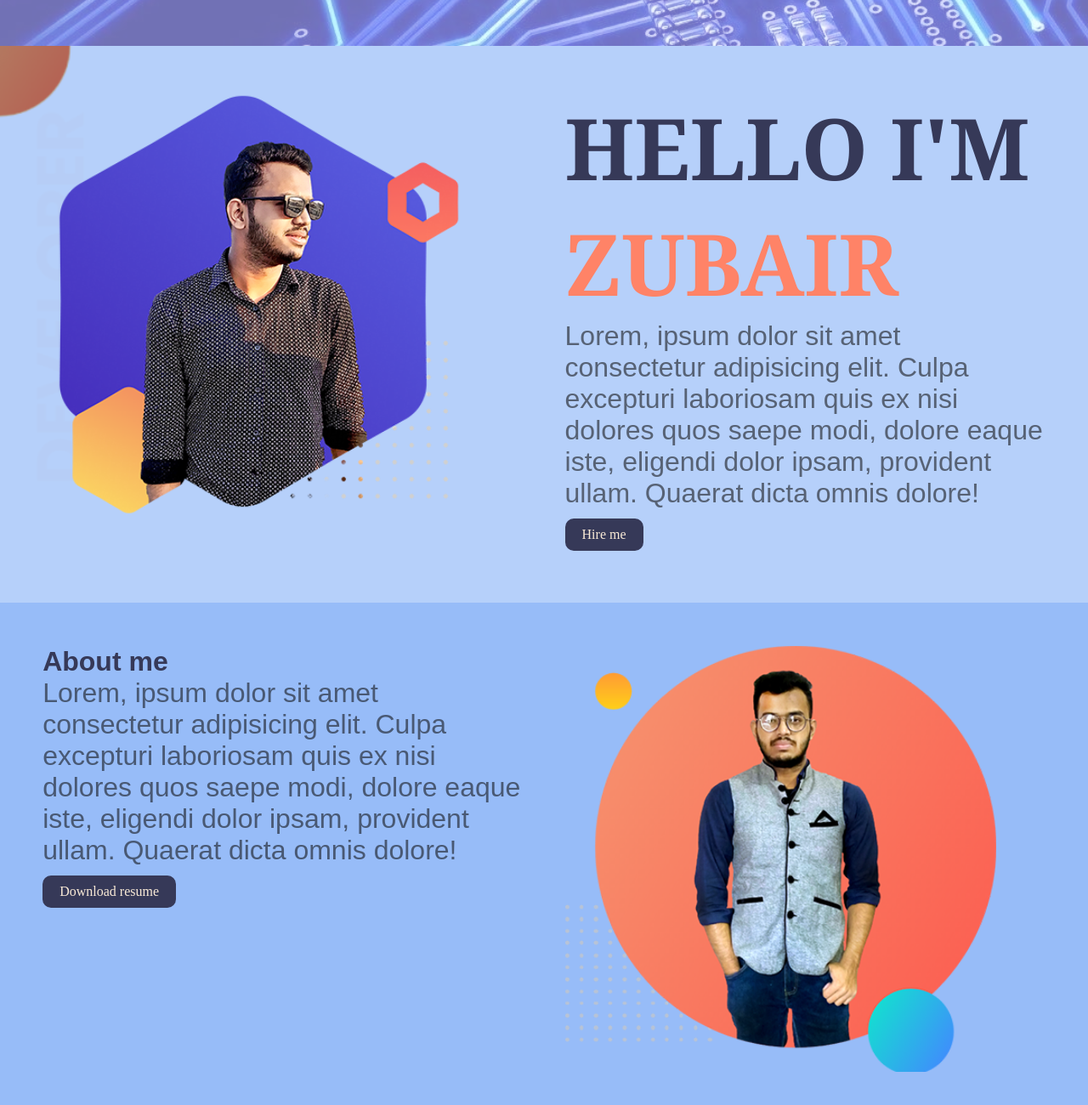
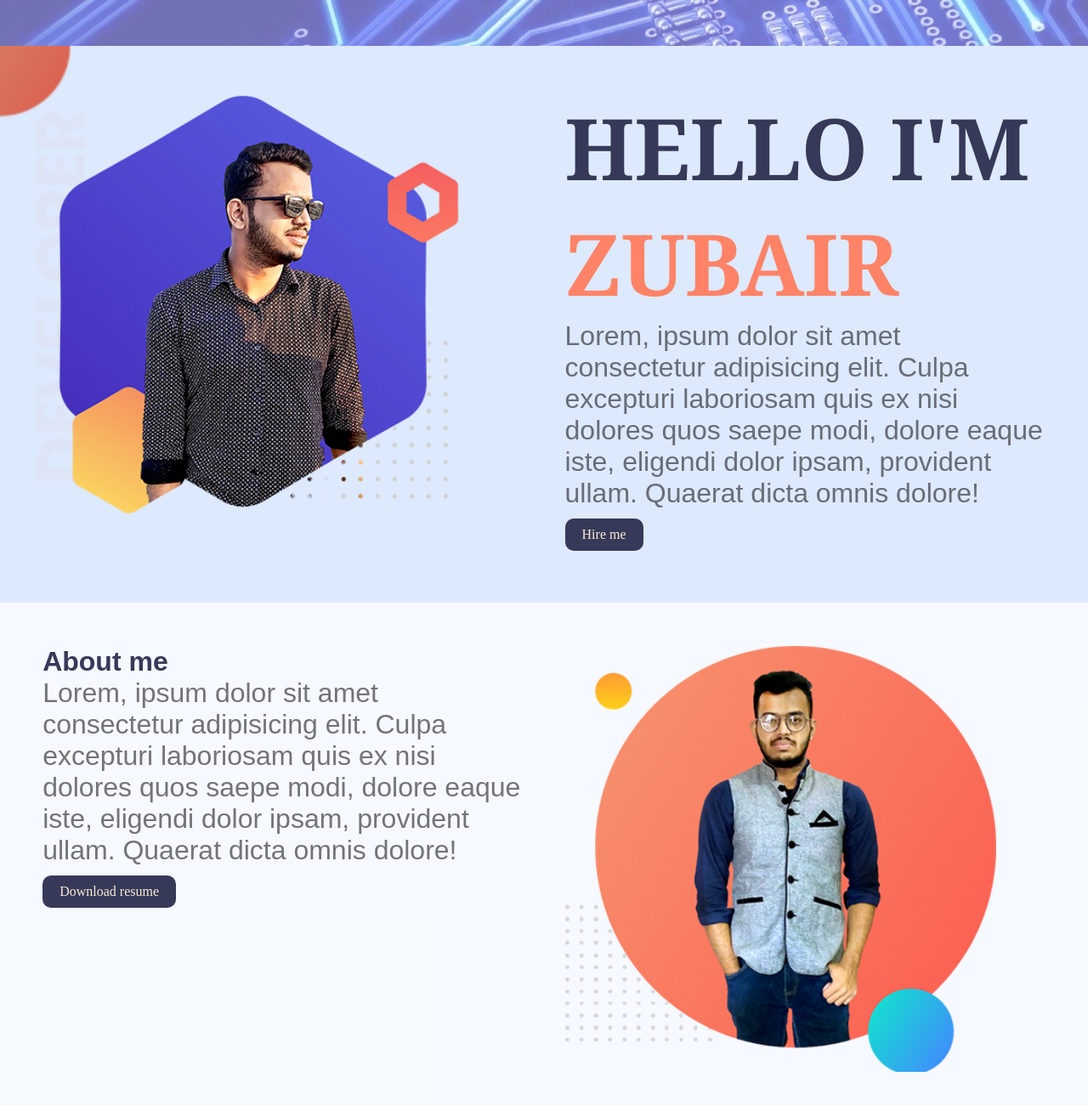
Before and after one commit to zubair3319/Personal-site, a plain HTML site: page index.html in a window 1280 px wide. Shown: the part 1209-2509 px from the top of the page at 85% size. Drawn offline with Linux system fonts and the light colour scheme; a web font is replaced by a local one.

Commit message:
responsive

```diff
--- a/style.css
+++ b/style.css
@@ -50,12 +50,12 @@
     background-image: url(images/top-banner.png);
     background-repeat: no-repeat;
     background-size: cover;
-    background-color: rgba(120, 168, 246, 0.539);
+    background-color: rgba(120, 168, 246, 0.25);
     background-blend-mode: darken;
 }
 
 .mid {
-    background-color: rgba(120, 168, 246, 0.767);
+    background-color: rgba(120, 168, 246, 0.068);
 }
 
 .main-container {
@@ -75,3 +75,8 @@
 a:hover {
     background-color: rgb(46, 9, 114);
 }
+@media only screen and(max-width:768px) {
+    .header{
+        display: none;
+    }
+}
```
Also changed, not shown: 1 other file.
